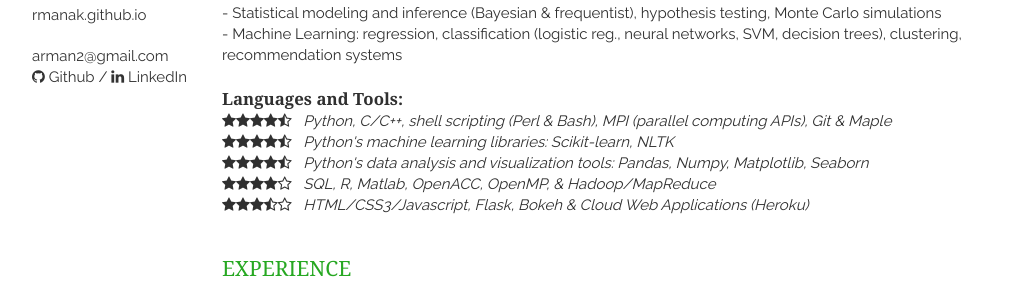
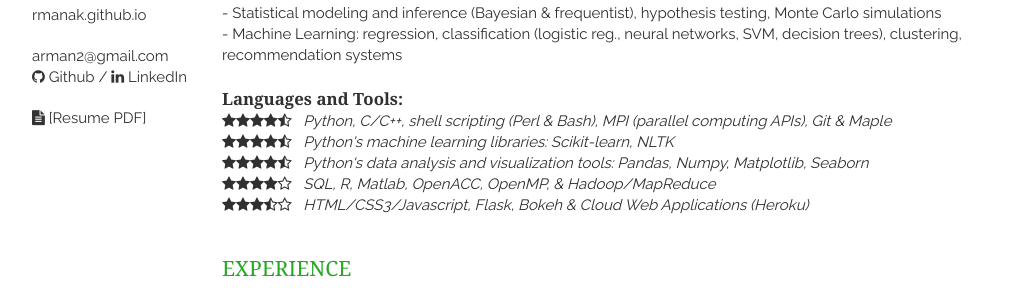
Before and after one commit to rmanak/resume, a Jekyll site: the page built from index.html, in a window 1280 px wide and 900 px high. Shown: the part 411-711 px from the top of the window, without its empty margins (138-1149 px from the left). Built offline with Jekyll 4.4.1, drawn with Linux system fonts in a browser that asks for light colours; nearby versions of some CDN libraries; the list of posts is cut into pages by our own code.

Commit message:
added pdf resume

```diff
--- a/_layouts/layout.html
+++ b/_layouts/layout.html
@@ -45,6 +45,9 @@
             <a href="{{ site.email_full }}">{{ site.email }}</a><br/>
             <a href="https://github.com/{{ site.github }}"><i class="fa fa-github"></i> Github</a> /
             <a href="https://linkedin.com/in/{{ site.linkedin }}"><i class="fa fa-linkedin"></i> LinkedIn</a>
+            </p>
+            <p>
+            <a href="static/files/akbarian_resume.pdf"><i class="fa fa-file-text"></i> [Resume PDF] </a>
         </p>
     </header>
     <div class="thirteen columns clearfix">
--- /dev/null
+++ b/singlepage_resume.html
@@ -0,0 +1,6 @@
+<div style="width:100%;">
+<div style="margin:0px auto; width:851px; box-shadow:0px 0px 5px #888888;">
+<iframe src="https://resume.creddle.io/embed/6bqq2r5ev2c"
+  width="850" height="1100" seamless style="border:0px;"></iframe>
+    </div>
+</div>
```
Also changed, not shown: 4 other files.
